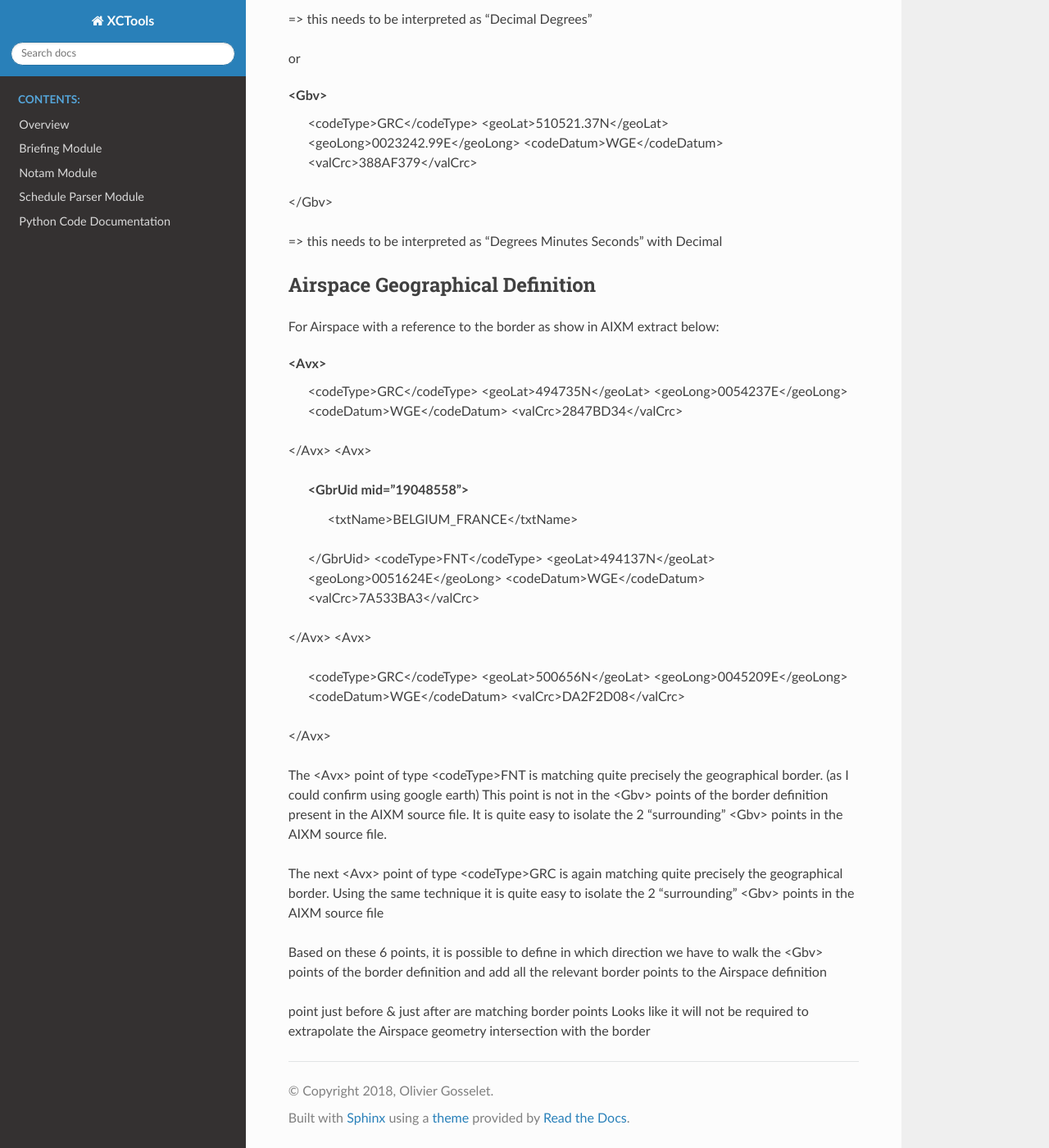
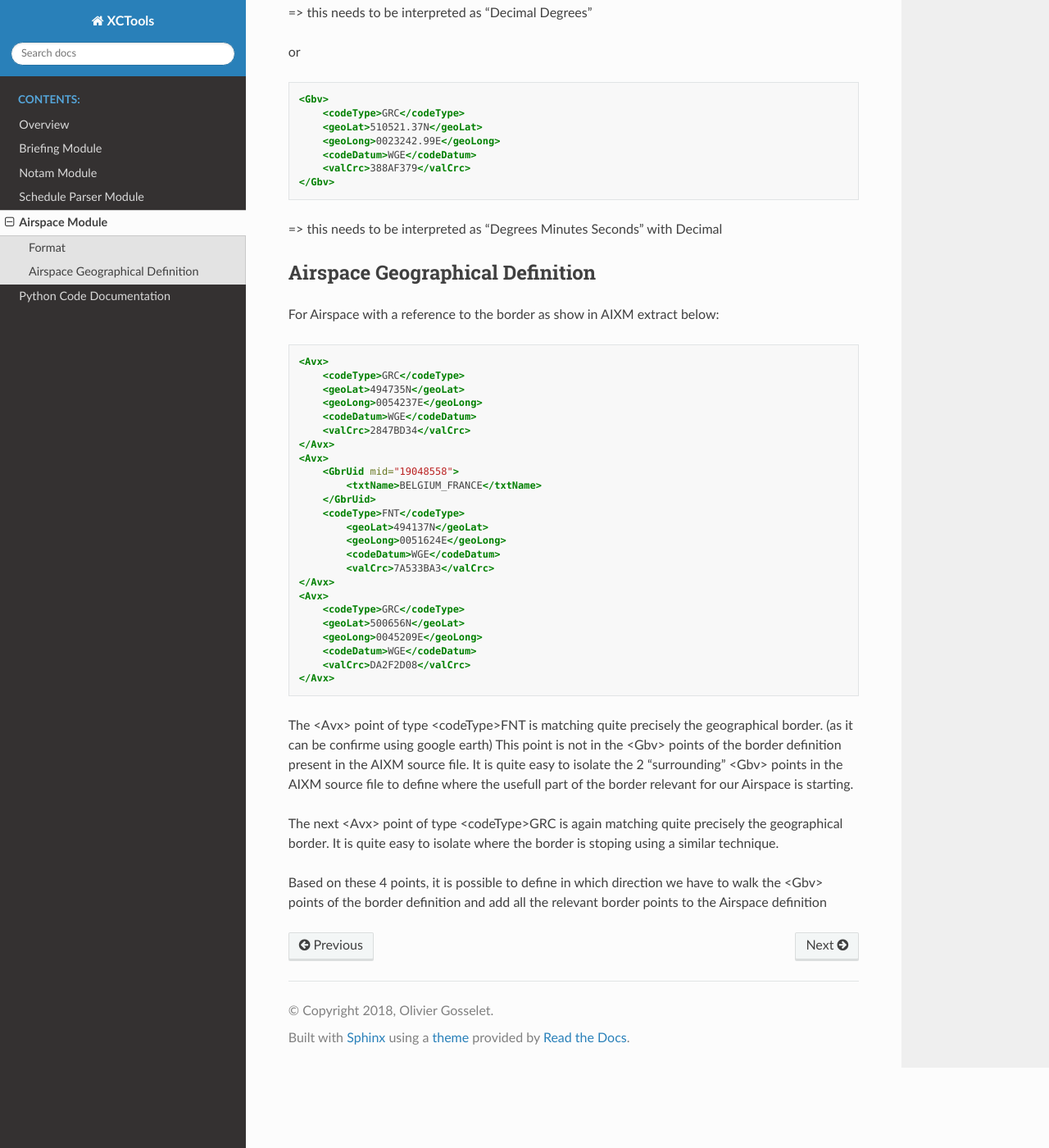
Before and after one commit to ogosselet/xctools, a Sphinx documentation site: the page built from docs/airspace.rst, in a window 1280 px wide and 1400 px high, scrolled down 451 px. Shown: the whole window at 82% size. Built offline with Sphinx 7.4.7 and the Read the Docs theme 2.0.0, drawn with Linux system fonts in a browser that asks for light colours; some of the changed text lies outside the part shown.

Commit message:
WIP: aixm_parser completed and partly documented

```diff
--- a/docs/airspace.rst
+++ b/docs/airspace.rst
@@ -4,29 +4,33 @@ Airspace Module
 Format
 ------
 
-There is a mix & match of multiple coordinates format in the AIXM file.
+There is a mix of multiple coordinates format in the AIXM file.
 This is mainly true for "border" definition.
-We cn find point like:
+We can find point like:
 
-<Gbv>
-    <codeType>GRC</codeType>
-    <geoLat>51.089056N</geoLat>
-    <geoLong>002.545428E</geoLong>
-    <codeDatum>WGE</codeDatum>
-    <valCrc>DEA229FF</valCrc>
-</Gbv>
+.. code-block:: xml
+
+    <Gbv>
+        <codeType>GRC</codeType>
+        <geoLat>51.089056N</geoLat>
+        <geoLong>002.545428E</geoLong>
+        <codeDatum>WGE</codeDatum>
+        <valCrc>DEA229FF</valCrc>
+    </Gbv>
 
 => this needs to be interpreted as "Decimal Degrees"
 
 or
 
-<Gbv>
-    <codeType>GRC</codeType>
-    <geoLat>510521.37N</geoLat>
-    <geoLong>0023242.99E</geoLong>
-    <codeDatum>WGE</codeDatum>
-    <valCrc>388AF379</valCrc>
-</Gbv>
+.. code-block:: xml
+
+    <Gbv>
+        <codeType>GRC</codeType>
+        <geoLat>510521.37N</geoLat>
+        <geoLong>0023242.99E</geoLong>
+        <codeDatum>WGE</codeDatum>
+        <valCrc>388AF379</valCrc>
+    </Gbv>
 
 => this needs to be interpreted as "Degrees Minutes Seconds" with Decimal
 
@@ -36,43 +40,41 @@ Airspace Geographical Definition
 
 For Airspace with a reference to the border as show in AIXM extract below:
 
-<Avx>
-    <codeType>GRC</codeType>
-    <geoLat>494735N</geoLat>
-    <geoLong>0054237E</geoLong>
-    <codeDatum>WGE</codeDatum>
-    <valCrc>2847BD34</valCrc>
-</Avx>
-<Avx>
-    <GbrUid mid="19048558">
-        <txtName>BELGIUM_FRANCE</txtName>
-    </GbrUid>
-    <codeType>FNT</codeType>
-    <geoLat>494137N</geoLat>
-    <geoLong>0051624E</geoLong>
-    <codeDatum>WGE</codeDatum>
-    <valCrc>7A533BA3</valCrc>
-</Avx>
-<Avx>
-    <codeType>GRC</codeType>
-    <geoLat>500656N</geoLat>
-    <geoLong>0045209E</geoLong>
-    <codeDatum>WGE</codeDatum>
-    <valCrc>DA2F2D08</valCrc>
-</Avx>
+.. code-block:: xml
+
+    <Avx>
+        <codeType>GRC</codeType>
+        <geoLat>494735N</geoLat>
+        <geoLong>0054237E</geoLong>
+        <codeDatum>WGE</codeDatum>
+        <valCrc>2847BD34</valCrc>
+    </Avx>
+    <Avx>
+        <GbrUid mid="19048558">
+            <txtName>BELGIUM_FRANCE</txtName>
+        </GbrUid>
+        <codeType>FNT</codeType>
+            <geoLat>494137N</geoLat>
+            <geoLong>0051624E</geoLong>
+            <codeDatum>WGE</codeDatum>
+            <valCrc>7A533BA3</valCrc>
+    </Avx>
+    <Avx>
+        <codeType>GRC</codeType>
+        <geoLat>500656N</geoLat>
+        <geoLong>0045209E</geoLong>
+        <codeDatum>WGE</codeDatum>
+        <valCrc>DA2F2D08</valCrc>
+    </Avx>
 
 The <Avx> point of type <codeType>FNT is matching quite precisely the geographical border.
-(as I could confirm using google earth)
+(as it can be confirme using google earth)
 This point is not in the <Gbv> points of the border definition present in the AIXM source file.
-It is quite easy to isolate the 2 "surrounding" <Gbv> points in the AIXM source file.
+It is quite easy to isolate the 2 "surrounding" <Gbv> points in the AIXM source file to define
+where the usefull part of the border relevant for our Airspace is starting.
 
 The next <Avx> point of type <codeType>GRC is again matching quite precisely the geographical border.
-Using the same technique it is quite easy to isolate the 2 "surrounding" <Gbv> points in the AIXM source file
+It is quite easy to isolate where the border is stoping using a similar technique.
 
-Based on these 6 points, it is possible to define in which direction we have to walk the <Gbv> points
+Based on these 4 points, it is possible to define in which direction we have to walk the <Gbv> points
 of the border definition and add all the relevant border points to the Airspace definition
-
-
-
-point just before & just after are matching border points
-Looks like it will not be required to extrapolate the Airspace geometry intersection with the border
--- a/docs/briefing.rst
+++ b/docs/briefing.rst
@@ -24,6 +24,7 @@ Access to the NOTAM information requires user website registration.
 Usage
 ^^^^^
 
+.. code-block:: python
 >>> from briefing.source.nats import NATS
 >>> import datetime
 >>>
--- a/docs/code.rst
+++ b/docs/code.rst
@@ -36,3 +36,9 @@ Schedule Parser Module
 .. automodule:: notam.sched_parser
     :members:
     :exclude-members: t_error, t_newline,
+
+Airspace Module
+---------------
+
+.. automodule:: airspace.aixm_parser
+    :members:
--- a/docs/index.rst
+++ b/docs/index.rst
@@ -14,6 +14,7 @@ Welcome to XCTools documentation!
    briefing
    notam
    schedule
+   airspace
    code
 
 
```
Also changed, not shown: docs/schedule.rst (+15 -11 lines), 2 other files.
